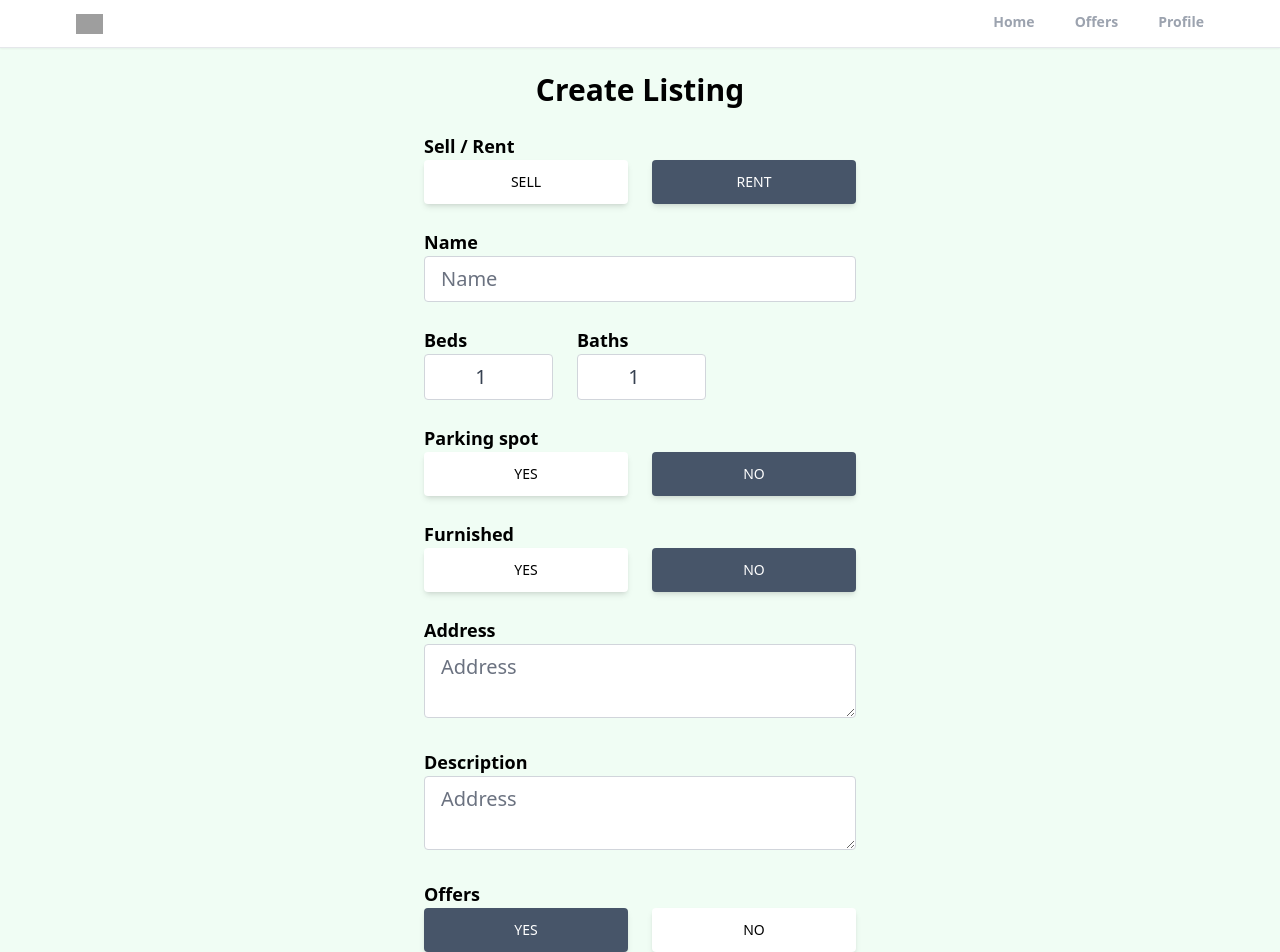
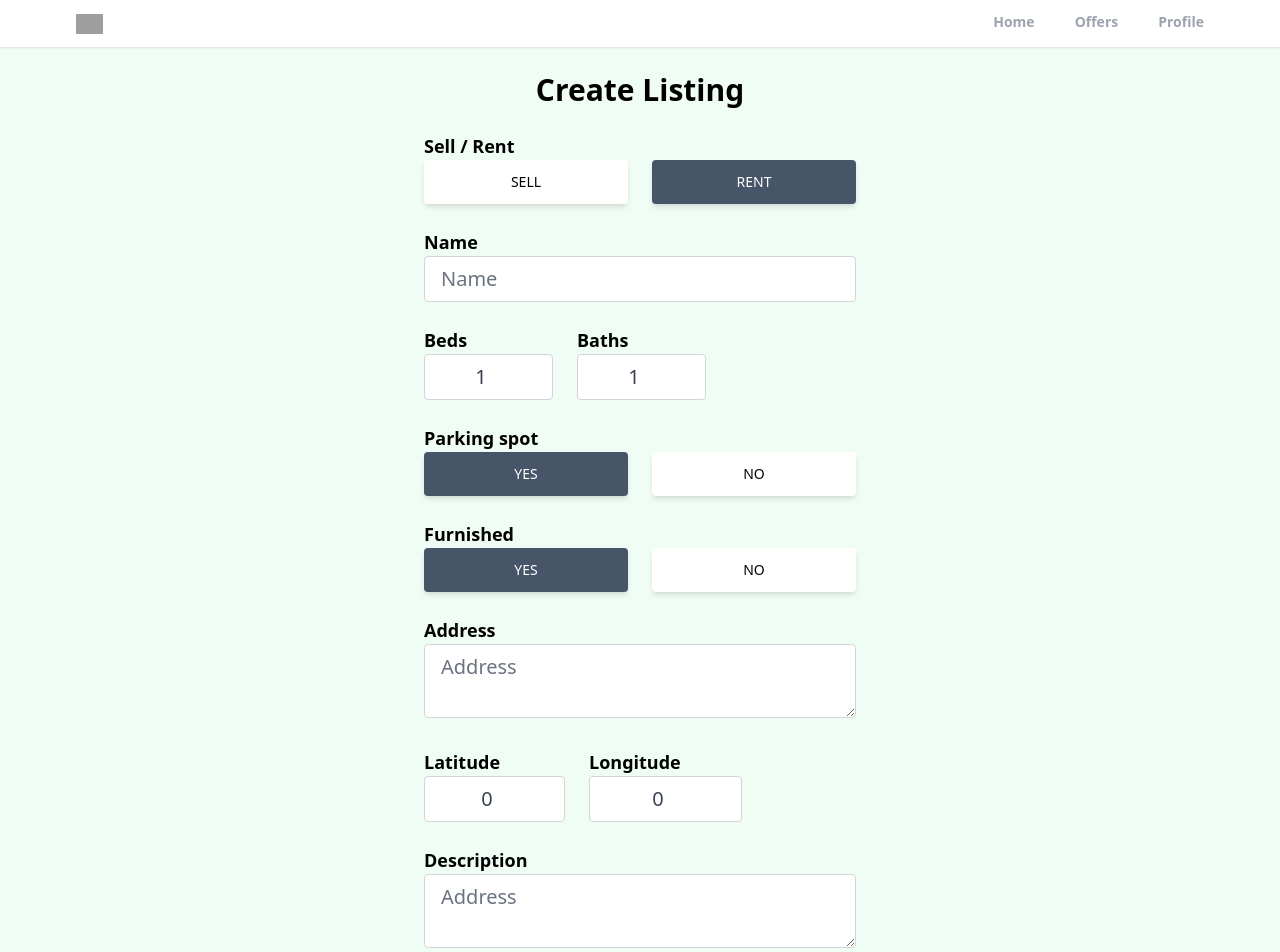
Before and after one commit to joao-junior/realtor-clone, a React (Create React App) app: page /create-listing in a window 1280 px wide. Shown: the top 952 px of the page. Built offline with nearby package versions, Linux system fonts and the light colour scheme; no server answers; sample sign-in values are in the browser's storage; grey boxes are pictures that could not be loaded.

Commit message:
add functionality including onChange and onSubmit function to create listing page

```diff
--- a/package.json
+++ b/package.json
@@ -14,6 +14,7 @@
     "react-router-dom": "^6.4.1",
     "react-scripts": "5.0.1",
     "react-toastify": "^9.0.8",
+    "uuid": "^9.0.0",
     "web-vitals": "^2.1.4"
   },
   "scripts": {
--- a/src/App.js
+++ b/src/App.js
@@ -25,7 +25,9 @@
           <Route path="/sign-up" element={<SignUp />}/>
           <Route path="/forgot-password" element={<ForgotPassword />}/>
           <Route path="/offers" element={<Offers />}/>
-          <Route path="/create-listing" element={<CreateListing />}/>
+          <Route path="/create-listing" element={<PrivateRoute />}>
+            <Route path="/create-listing" element={<CreateListing />}/>
+          </Route>
         </Routes>
       </Router>
       <ToastContainer
--- a/src/pages/CreateListing.jsx
+++ b/src/pages/CreateListing.jsx
@@ -1,6 +1,18 @@
 import React, { useState } from 'react'
+import { toast } from 'react-toastify'
+import Spinner from '../components/Spinner'
+import { getStorage, ref, uploadBytesResumable, getDownloadURL } from "firebase/storage"
+import { getAuth } from 'firebase/auth'
+import {v4 as uuidv4} from 'uuid'
+import {addDoc, collection, serverTimestamp} from 'firebase/firestore'
+import {db} from '../firebase'
+import { useNavigate } from 'react-router-dom'
 
 function CreateListing() {
+  const navigate = useNavigate()
+  const auth = getAuth()
+  const [geoLocationEnabled, setGeoLocationEnabled] = useState(false)
+  const [loading, setLoading] = useState(false)
   const [formData, setFormData] = useState({
     type: "rent",
     name: "",
@@ -13,16 +25,140 @@
     offer: true,
     regularPrice: 0,
     discountedPrice: 0,
+    images: {},
+    latitude: 0,
+    longitude: 0,
   })
-  const {type, name, bedrooms, bathrooms, parking, furnished, address, description, offer, regularPrice, discountedPrice} = formData
+  const {type, name, bedrooms, bathrooms, parking, furnished, address, description, offer, regularPrice, discountedPrice, images, latitude, longitude} = formData
 
-  function onChange() {
-    // ToDo
+  function onChange(e) {
+    let boolean = null;
+    if(e.target.value === "false") {
+      boolean = true
+    }
+    if(e.target.value === "true") {
+      boolean = false
+    }
+    // files
+    if(e.target.files) {
+      setFormData((prevState) => ({
+        ...prevState,
+        images: e.target.files
+      }))
+    }
+    // text/numbers/boolean
+    if(!e.target.files) {
+      setFormData((prevState) => ({
+        ...prevState,
+        [e.target.id]: boolean ?? e.target.value,
+      }))
+    }
   }
+
+  async function onSubmit(e) {
+    e.preventDefault()
+    setLoading(true)
+    if(+discountedPrice >= +regularPrice) {
+      setLoading(false)
+      toast.error("Discounted price needs to be less than regular price")
+      return
+    }
+    if(images.length > 6) {
+      setLoading(false)
+      toast.error("Maximum 6 images allow")
+      return
+    }
+
+    let geoLocation = {}
+    let location
+    if (geoLocationEnabled) {
+      const response = await fetch(`https://maps.googleapis.com/maps/api/geocode/json?address=${address}&key=${process.env.REACT_APP_GEOCODE_API_KEY}`)
+      const data = await response.json()
+      geoLocation.lat = data.results[0]?.geometry.location.lat ?? 0
+      geoLocation.lng = data.results[0]?.geometry.location.lng ?? 0
+
+      location = data.status === "ZERO_RESULTS" && undefined
+
+      if (location === undefined || location.includes("undefined")) {
+        setLoading(false)
+        toast.error("please enter a correct address")
+        return
+      }
+    } else {
+      geoLocation.lat = latitude
+      geoLocation.lng = longitude
+    }
+
+    async function storeImage(image) {
+      return new Promise((resolve, reject) => {
+        const storage = getStorage()
+        const filename = `${auth.currentUser.uid}-${image.name}-${uuidv4()}`
+        const storageRef = ref(storage, filename)
+        const uploadTask = uploadBytesResumable(storageRef, image)
+        uploadTask.on('state_changed',
+        (snapshot) => {
+          // Observe state change events such as progress, pause, and resume
+          // Get task progress, including the number of bytes uploaded and the total number of bytes to be uploaded
+          const progress = (snapshot.bytesTransferred / snapshot.totalBytes) * 100;
+          console.log('Upload is ' + progress + '% done');
+          // eslint-disable-next-line default-case
+          switch (snapshot.state) {
+            case 'paused':
+              console.log('Upload is paused');
+              break;
+            case 'running':
+              console.log('Upload is running');
+              break;
+          }
+        },
+        (error) => {
+          // Handle unsuccessful uploads
+          reject(error)
+        },
+        () => {
+          // Handle successful uploads on complete
+          // For instance, get the download URL: https://firebasestorage.googleapis.com/...
+          getDownloadURL(uploadTask.snapshot.ref).then((downloadURL) => {
+            resolve(downloadURL)
+          });
+        }
+      );
+      })
+    }
+
+    const imgUrls = await Promise.all(
+      [...images].map((image) => storeImage(image).catch((error) => {
+        setLoading(false)
+        toast.error("Images not uploaded ")
+        return
+      }))
+    )
+
+    const formDataCopy =  {
+      ...formData,
+      imgUrls,
+      geoLocation,
+      timeStamp: serverTimestamp(),
+    }
+    delete formDataCopy.images
+    formDataCopy.offer && delete formDataCopy.discountedPrice
+    delete formDataCopy.latitude
+    delete formDataCopy.longitude
+    const docRef = await addDoc(collection(db, "listings"), formDataCopy)
+    setLoading(false)
+    toast.success("Listing created")
+    navigate(`/category/${formDataCopy.type}/${docRef.id}`)
+  }
+
+
+  if(loading) {
+    return <Spinner />
+  }
+
   return (
     <main className="max-w-md px-2 mx-auto">
       <h1 className="text-3xl text-center mt-6 font-bold">Create Listing</h1>
-      <form>
+      <form onSubmit={onSubmit}>
         <p className="text-lg mt-6 font-semibold ">Sell / Rent</p>
         <div className='flex'>
           <button type="button" id="type" value="sale" onClick={onChange} className={`mr-3 px-7 py-3 font-medium text-sm uppercase shadow-md rounded hover:shadow-lg focus:shadow-lg active:shadow-lg transition duration-150 ease-in-out w-full ${
@@ -30,7 +166,7 @@
           }`}>
             Sell
           </button>
-          <button type="button" id="type" value="sale" onClick={onChange} className={`ml-3 px-7 py-3 font-medium text-sm uppercase shadow-md rounded hover:shadow-lg focus:shadow-lg active:shadow-lg transition duration-150 ease-in-out w-full ${
+          <button type="button" id="type" value="rent" onClick={onChange} className={`ml-3 px-7 py-3 font-medium text-sm uppercase shadow-md rounded hover:shadow-lg focus:shadow-lg active:shadow-lg transition duration-150 ease-in-out w-full ${
             type === "sale" ? "bg-white text-black" : "bg-slate-600 text-white"
           }`}>
             Rent
@@ -54,12 +190,12 @@
         <p className="text-lg mt-6 font-semibold ">Parking spot</p>
         <div className='flex'>
           <button type="button" id="parking" value={true} onClick={onChange} className={`mr-3 px-7 py-3 font-medium text-sm uppercase shadow-md rounded hover:shadow-lg focus:shadow-lg active:shadow-lg transition duration-150 ease-in-out w-full ${
-            !parking ? "bg-white text-black" : "bg-slate-600 text-white"
+            parking ? "bg-white text-black" : "bg-slate-600 text-white"
           }`}>
             Yes
           </button>
           <button type="button" id="parking" value={false} onClick={onChange} className={`ml-3 px-7 py-3 font-medium text-sm uppercase shadow-md rounded hover:shadow-lg focus:shadow-lg active:shadow-lg transition duration-150 ease-in-out w-full ${
-            parking ? "bg-white text-black" : "bg-slate-600 text-white"
+            !parking ? "bg-white text-black" : "bg-slate-600 text-white"
           }`}>
             No
           </button>
@@ -68,12 +204,12 @@
         <p className="text-lg mt-6 font-semibold ">Furnished</p>
         <div className='flex'>
           <button type="button" id="furnished" value={true} onClick={onChange} className={`mr-3 px-7 py-3 font-medium text-sm uppercase shadow-md rounded hover:shadow-lg focus:shadow-lg active:shadow-lg transition duration-150 ease-in-out w-full ${
-            !furnished ? "bg-white text-black" : "bg-slate-600 text-white"
+            furnished ? "bg-white text-black" : "bg-slate-600 text-white"
           }`}>
             Yes
           </button>
           <button type="button" id="furnished" value={false} onClick={onChange} className={`ml-3 px-7 py-3 font-medium text-sm uppercase shadow-md rounded hover:shadow-lg focus:shadow-lg active:shadow-lg transition duration-150 ease-in-out w-full ${
-            furnished ? "bg-white text-black" : "bg-slate-600 text-white"
+            !furnished ? "bg-white text-black" : "bg-slate-600 text-white"
           }`}>
             No
           </button>
@@ -81,6 +217,18 @@
 
         <p className="text-lg mt-6 font-semibold ">Address</p>
         <textarea type="text" id="address" value={address} onChange={onChange} placeholder="Address" required className="w-full px-4 py-2 text-xl text-gray-700 bg-white border border-gray-300 rounded transition duration-150 ease-in-out focus:text-gray-700 focus:bg-white focus:border-slate-600 mb-6"/>
+        {!geoLocationEnabled && (
+          <div className='flex space-x-6 justify-start mb-6'>
+            <div>
+              <p className='text-lg font-semibold'>Latitude</p>
+              <input type="number" id="latitude" value={latitude} onChange={onChange} min="-90" max="90" required className='px-4 w-full py-2 text-xl text-gray-700 bg-white border border-gray-300 rounded transition duration-150 ease-in-out focus:text-gray-700 focus:bg-white focus:border-slate-600 text-center'/>
+            </div>
+            <div>
+              <p className='text-lg font-semibold'>Longitude</p>
+              <input type="number" id="longitude" value={longitude} onChange={onChange} min="-180" max="180" required className='px-4 w-full py-2 text-xl text-gray-700 bg-white border border-gray-300 rounded transition duration-150 ease-in-out focus:text-gray-700 focus:bg-white focus:border-slate-600 text-center'/>
+            </div>
+          </div>
+        )}
 
         <p className="text-lg font-semibold ">Description</p>
         <textarea type="text" id="description" value={description} onChange={onChange} placeholder="Address" required className="w-full px-4 py-2 text-xl text-gray-700 bg-white border border-gray-300 rounded transition duration-150 ease-in-out focus:text-gray-700 focus:bg-white focus:border-slate-600 mb-6"/>
@@ -88,12 +236,12 @@
         <p className="text-lg font-semibold ">Offers</p>
         <div className='flex mb-6'>
           <button type="button" id="offer" value={true} onClick={onChange} className={`mr-3 px-7 py-3 font-medium text-sm uppercase shadow-md rounded hover:shadow-lg focus:shadow-lg active:shadow-lg transition duration-150 ease-in-out w-full ${
-            !offer ? "bg-white text-black" : "bg-slate-600 text-white"
+            offer ? "bg-white text-black" : "bg-slate-600 text-white"
           }`}>
             Yes
           </button>
           <button type="button" id="offer" value={false} onClick={onChange} className={`ml-3 px-7 py-3 font-medium text-sm uppercase shadow-md rounded hover:shadow-lg focus:shadow-lg active:shadow-lg transition duration-150 ease-in-out w-full ${
-            offer ? "bg-white text-black" : "bg-slate-600 text-white"
+            !offer ? "bg-white text-black" : "bg-slate-600 text-white"
           }`}>
             No
           </button>
@@ -113,7 +261,7 @@
           </div>
         </div>
 
-        {offer && (<div className="flex items-center mb-6">
+        {!offer && (<div className="flex items-center mb-6">
           <div>
             <p className='text-lg font-semibold'>Discounted price</p>
             <div className='flex w-full justify-center items-center space-x-6'>
```
Also changed, not shown: 1 other file (tests, documents, lock files or other folders).
